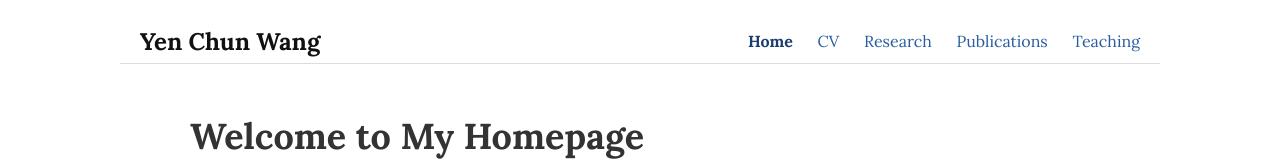
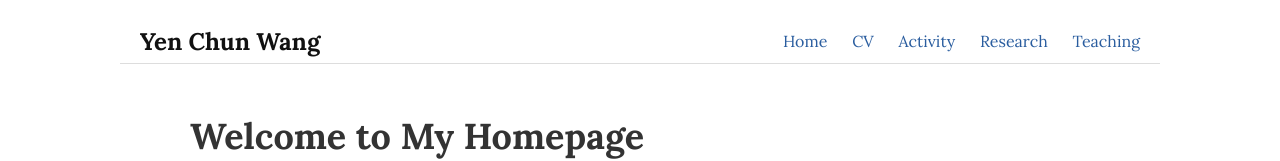
Before and after one commit to yencwang/.github.io, a plain HTML site: page index.html in a window 1280 px wide. Shown: the top 161 px of the page. Drawn offline with Linux system fonts and the light colour scheme.

Commit message:
Update index.html

```diff
--- a/index.html
+++ b/index.html
@@ -8,14 +8,13 @@
 </head>
 
 <body>
-  <!-- Header -->
 <header class="site-header">
   <div class="site-name">Yen Chun Wang</div>
   <nav class="navbar">
-      <a href="index.html" class="active">Home</a>
+    <a href="index.html">Home</a>
     <a href="cv.html">CV</a>
+    <a href="activity.html">Activity</a>
     <a href="research.html">Research</a>
-      <a href="publications.html">Publications</a>
     <a href="teaching.html">Teaching</a>
   </nav>
 </header>
```
Lines whose indentation alone changed are shown as unchanged.
